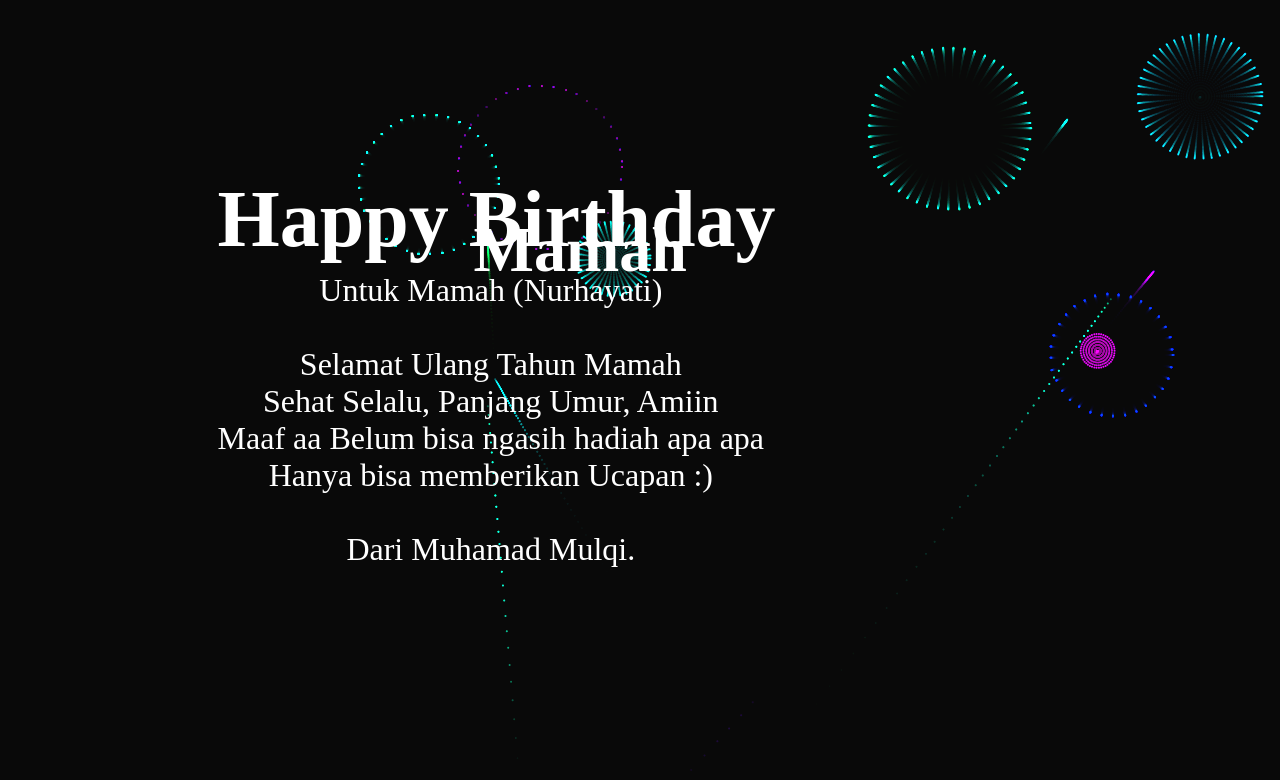
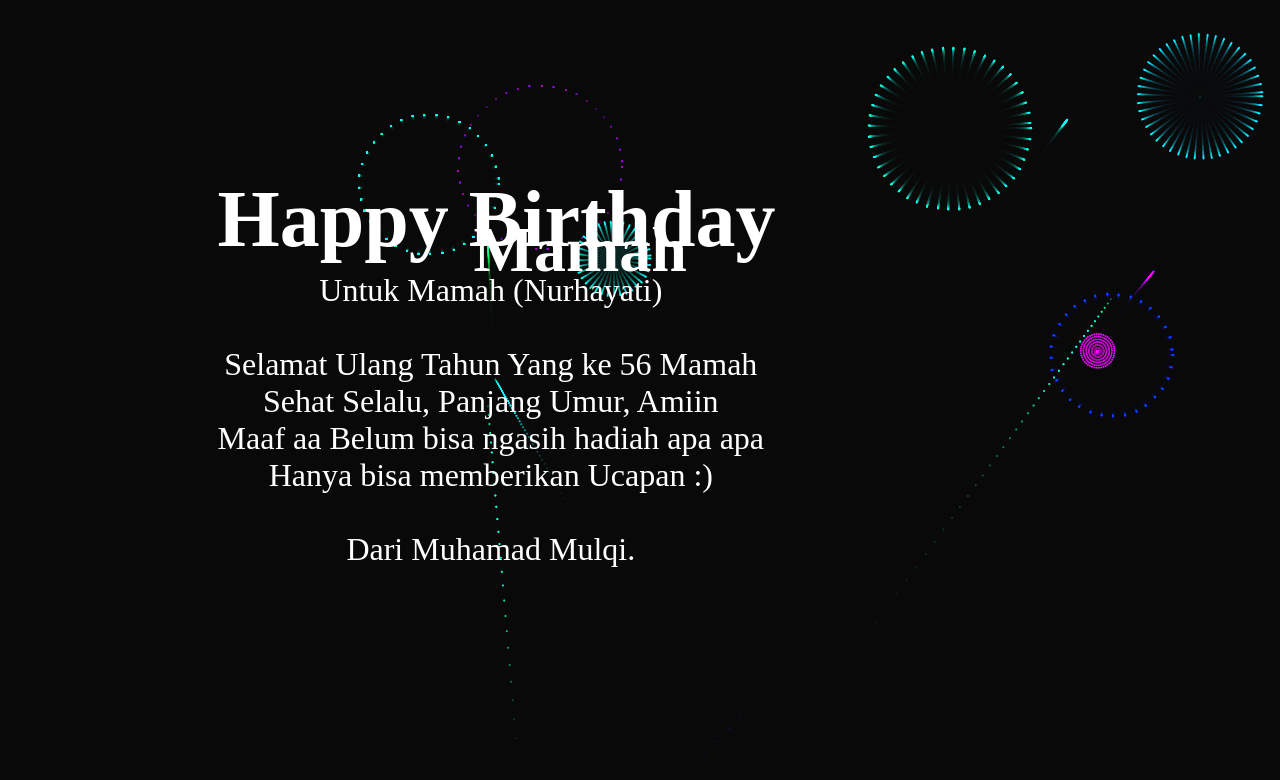
Before and after one commit to SCGamesNetwork/happy-birthday, a plain HTML site: page index.html in a window 1280 px wide. Drawn offline with Linux system fonts and the light colour scheme.

Commit message:
Update index.html

```diff
--- a/index.html
+++ b/index.html
@@ -9,7 +9,7 @@
 	<div class="fade-in">
 		<h1>Happy Birthday</h1>
 		<h2>Mamah</h2>
-		<p>Untuk Mamah (Nurhayati)</br></br>Selamat Ulang Tahun Mamah</br>Sehat Selalu, Panjang Umur, Amiin</br>Maaf aa Belum bisa ngasih hadiah apa apa</br>Hanya bisa memberikan Ucapan :)</br></br>Dari Muhamad Mulqi.</p>
+		<p>Untuk Mamah (Nurhayati)</br></br>Selamat Ulang Tahun Yang ke 56 Mamah</br>Sehat Selalu, Panjang Umur, Amiin</br>Maaf aa Belum bisa ngasih hadiah apa apa</br>Hanya bisa memberikan Ucapan :)</br></br>Dari Muhamad Mulqi.</p>
 	</div>
 <canvas id="birthday"></canvas>
 <!-- partial -->
```
